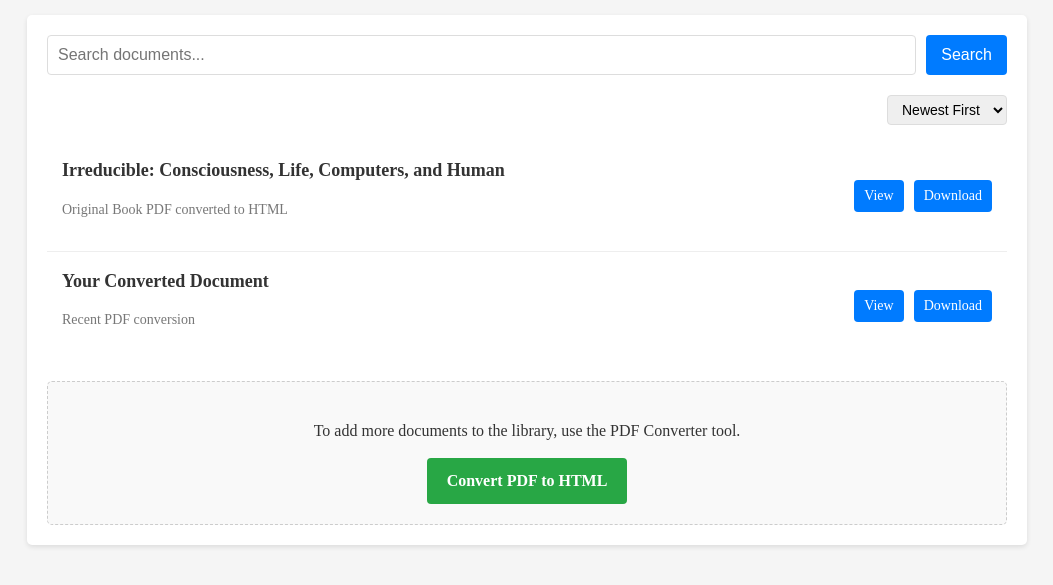
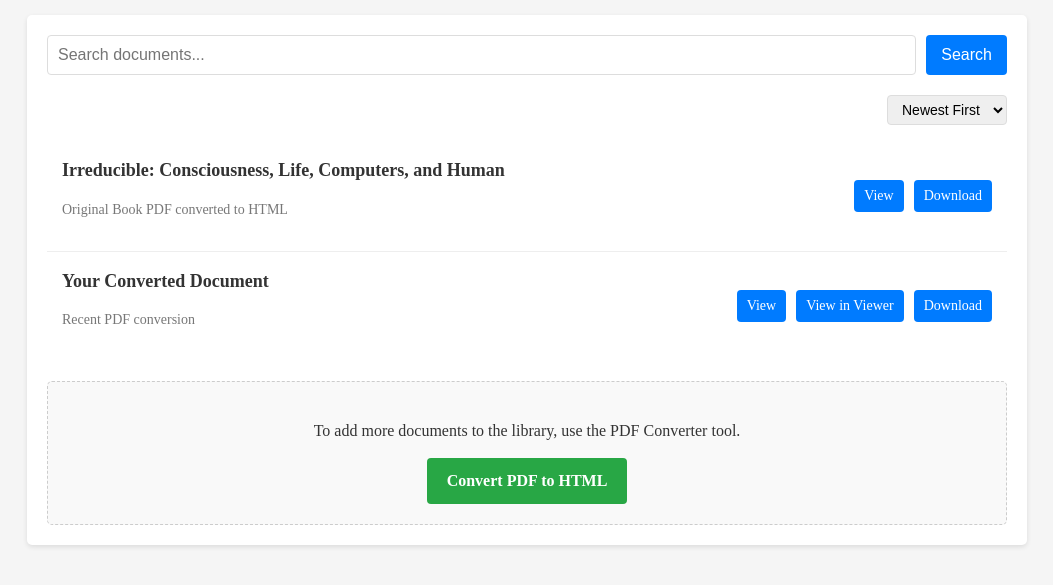
Before and after one commit to freemanhui/publish_online, a website: page documents.html in a window 1280 px wide. Shown: the part 165-750 px from the top of the page, without its empty margins (113-1166 px from the left). Drawn offline with Linux system fonts and the light colour scheme.

Commit message:
Add document viewer link to documents page

```diff
--- a/documents.html
+++ b/documents.html
@@ -224,6 +224,7 @@
                 </div>
                 <div class="document-actions">
                     <a href="#" id="view-converted-doc">View</a>
+                    <a href="document-viewer.html" target="_blank">View in Viewer</a>
                     <a href="#" onclick="alert('Please use the PDF Converter to create a new conversion.')">Download</a>
                 </div>
             </li>
```
